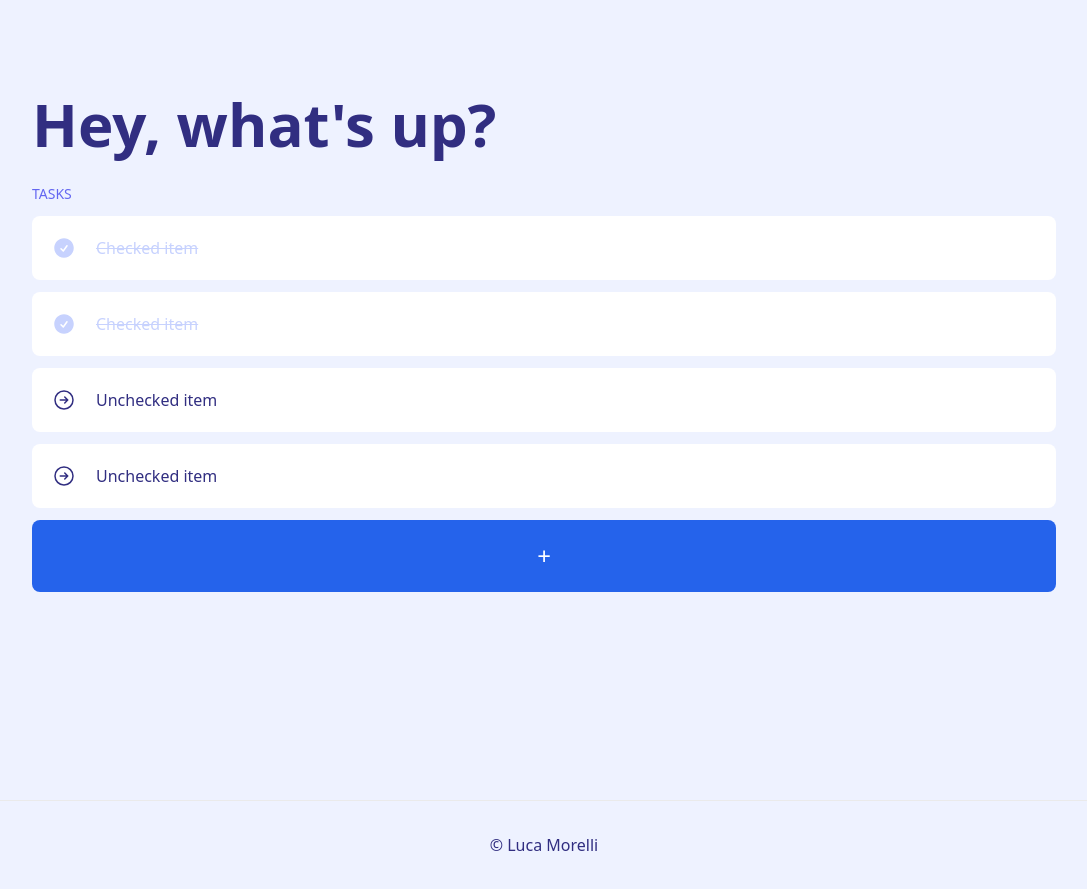
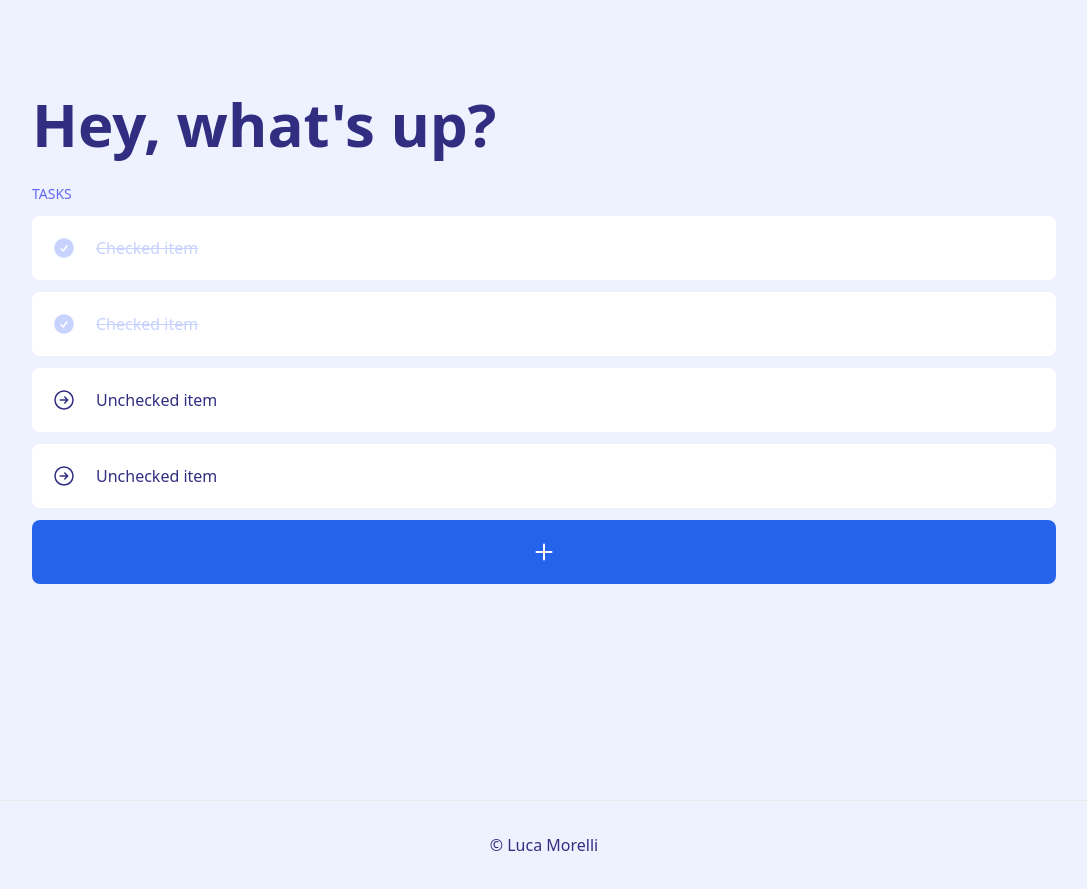
Before and after one commit to morels/todolist, a Next.js app: page / in a window 1280 px wide. Shown: the whole page, without its empty margins (96-1183 px from the left). Built offline with nearby package versions, Linux system fonts and the light colour scheme.

Commit message:
fix: Add Item button text and style

```diff
--- a/pages/index.tsx
+++ b/pages/index.tsx
@@ -1,3 +1,4 @@
+import { PlusIcon } from "@heroicons/react/24/outline";
 import clsx from "clsx";
 import Head from "next/head";
 import React from "react";
@@ -57,7 +58,7 @@ export default function Home() {
           ))}
         </List>
         <Button tabIndex={1} onClick={openModal}>
-          +
+          <PlusIcon className="w-6 h-6 stroke-2"/>
         </Button>
         <Modal onClose={closeModal} onAction={handleAction} visible={isOpen}>
           <input
--- a/src/components/button/button.tsx
+++ b/src/components/button/button.tsx
@@ -8,7 +8,8 @@ const Button = ({ onClick, children, ...attributes }: React.PropsWithChildren<Pr
     className={clsx(
       "p-5 w-100",
       "rounded-lg bg-blue-600 hover:bg-blue-700 focus:bg-blue-700 active:bg-blue-800",
-      "cursor-pointer text-center text-white text-2xl"
+      "cursor-pointer text-white text-2xl",
+      "flex justify-center"
     )}
     onClick={onClick}
     {...attributes}
```
